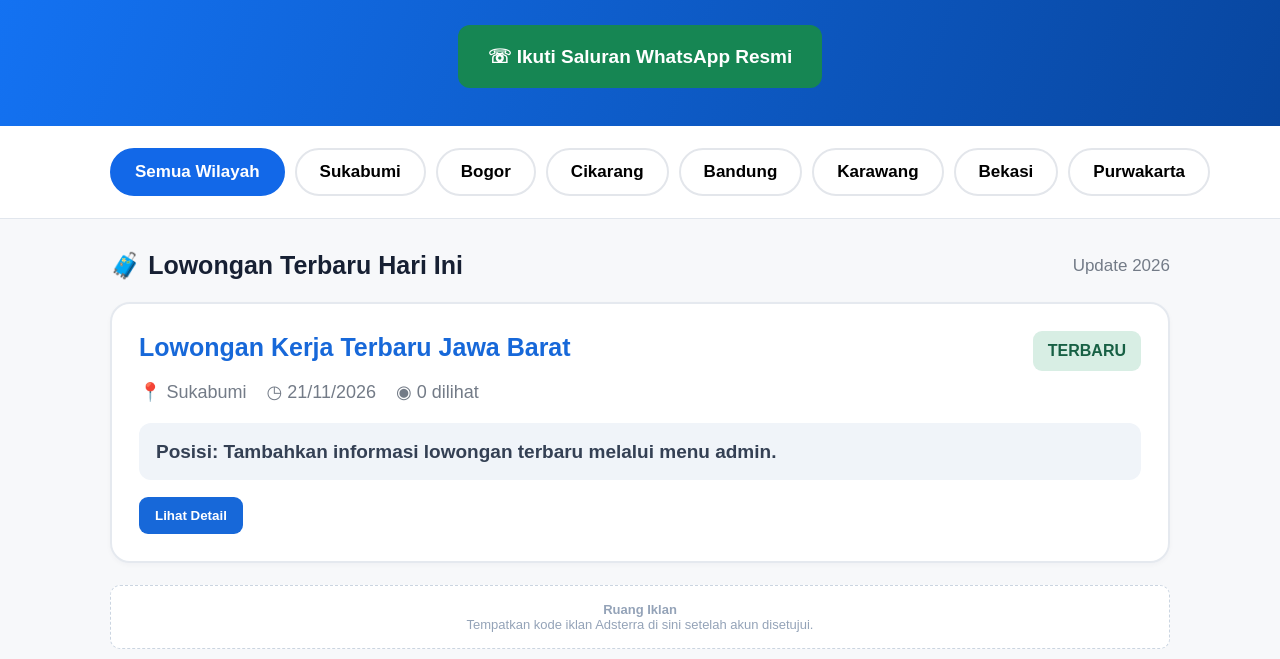
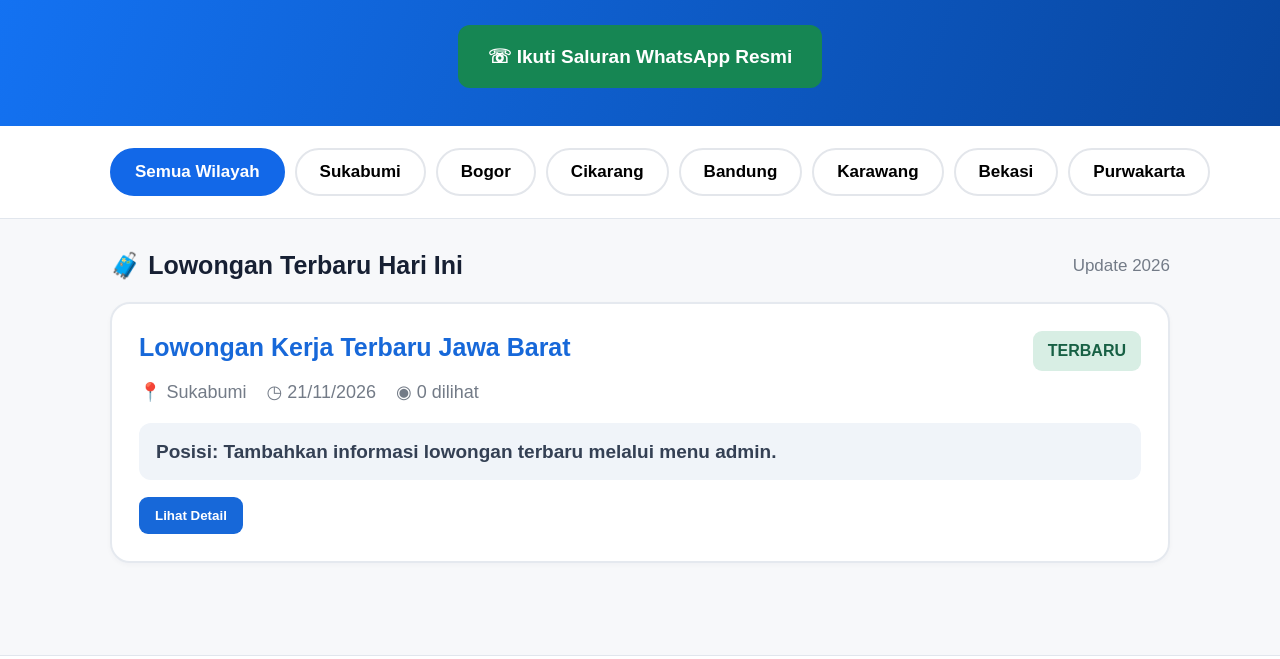
Before and after one commit to agussutisna135/Info-loker-jabar-, a plain HTML site: page index.html in a window 1280 px wide. Shown: the part 293-952 px from the top of the page. Drawn offline with Linux system fonts and the light colour scheme.

Commit message:
Remove Adsterra ad slot from index.html
Removed Adsterra ad slot from the main section.

```diff
--- a/index.html
+++ b/index.html
@@ -80,7 +80,6 @@ footer a{color:#1768d9;text-decoration:none;margin:0 8px}
  </div>
  <div class="section-head"><h2>🧳 Lowongan Terbaru Hari Ini</h2><span class="updated">Update 2026</span></div>
  <div id="jobs"></div>
- <div class="ad-slot"><!-- Tempat iklan Adsterra: tempel kode iklan Adsterra yang diberikan di dashboard akun Anda di sini. --><strong>Ruang Iklan</strong><br>Tempatkan kode iklan Adsterra di sini setelah akun disetujui.</div>
 </main>
 <footer>
  <strong>INFO LOKER JABAR</strong><br>Informasi lowongan kerja Jawa Barat. Selalu cek kebenaran informasi dan jangan pernah membayar biaya rekrutmen.<br><br>
```
